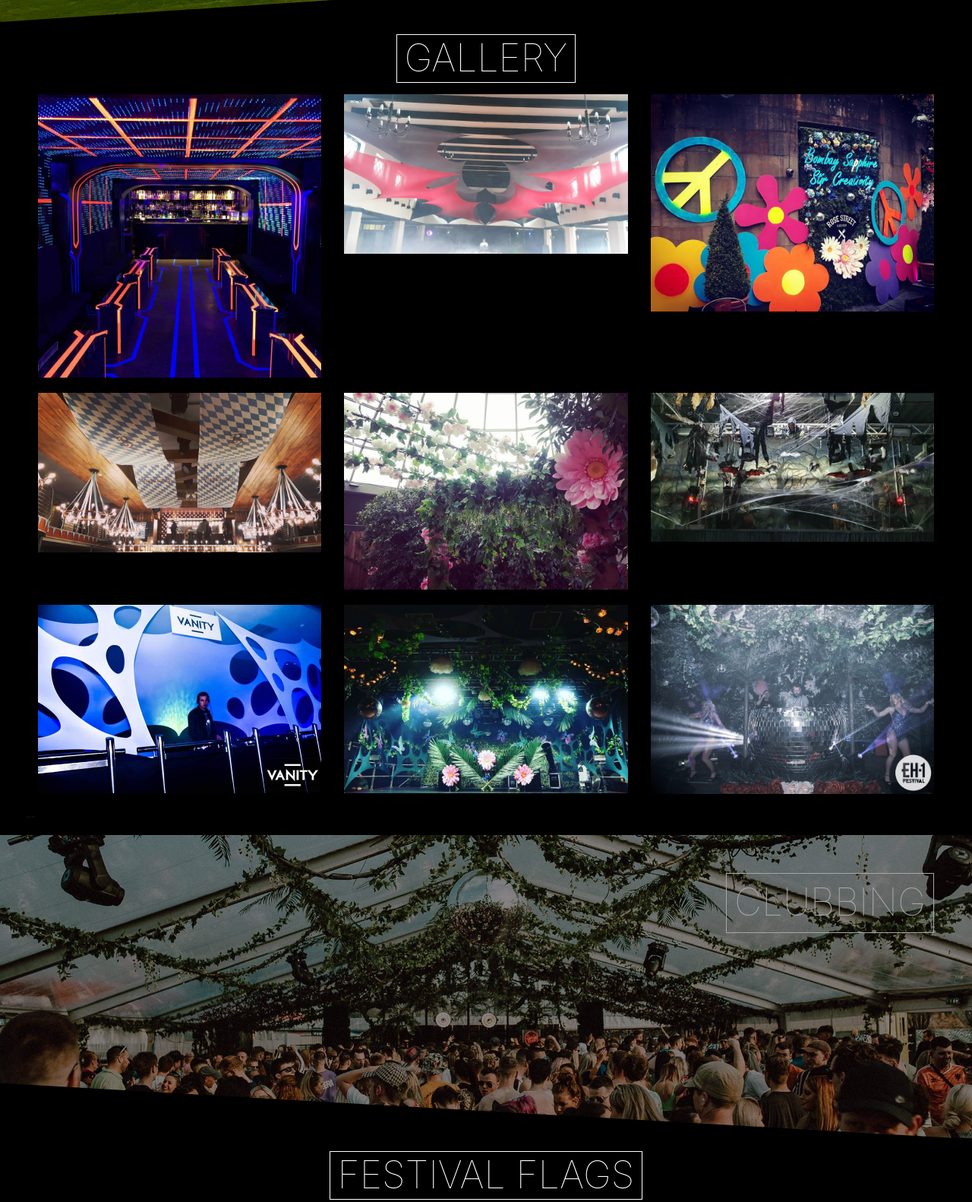
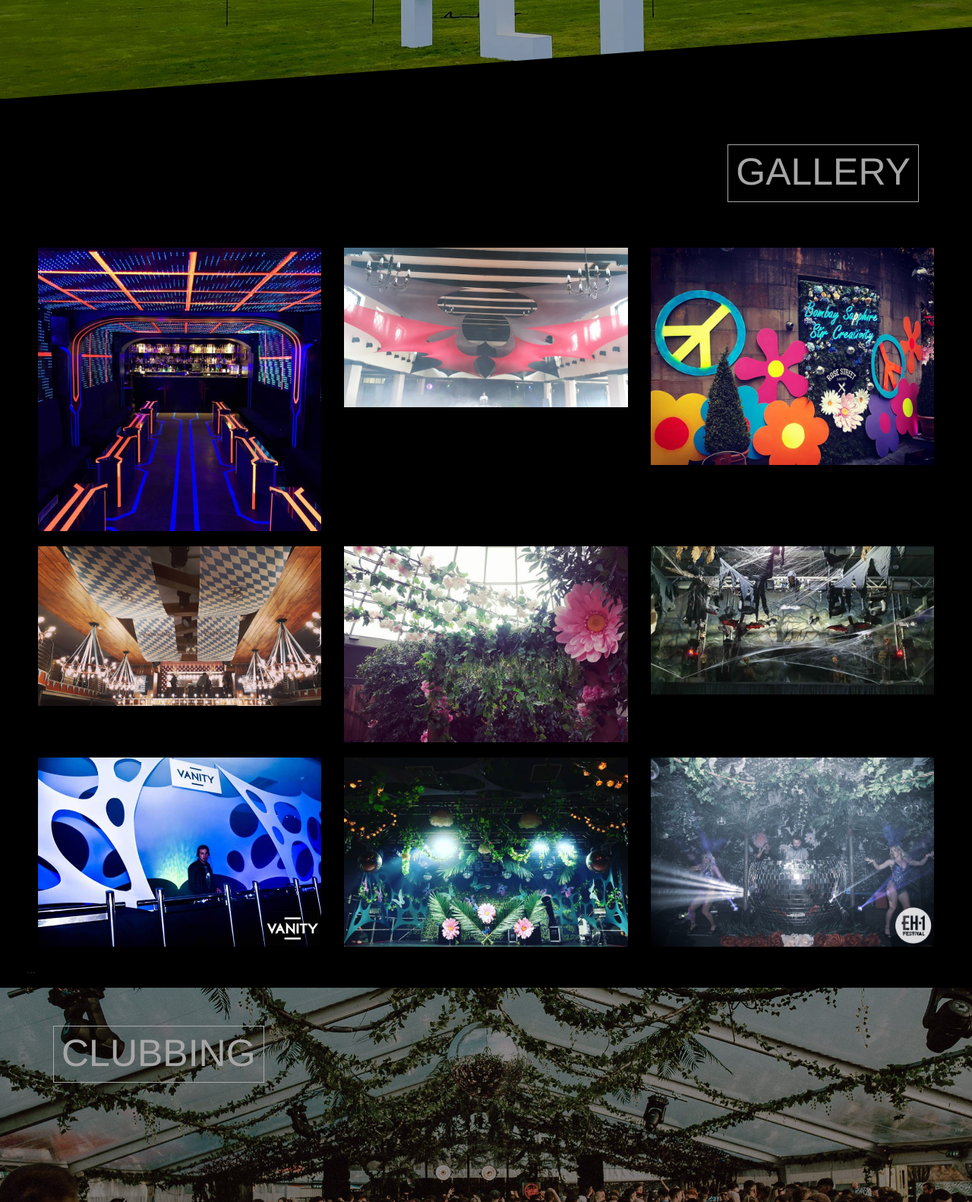
Before and after one commit to MrNobad/EDS_Website, a plain HTML site: page index.html in a window 1280 px wide. Shown: the part 1820-3402 px from the top of the page at 76% size. Drawn offline with nearby package versions, Linux system fonts and the light colour scheme.

Commit message:
Style CSS

```diff
--- a/index.html
+++ b/index.html
@@ -8,12 +8,12 @@
   <script src="https://kit.fontawesome.com/ba5c154945.js" crossorigin="anonymous"></script>
   <script src="WOW-master/dist/wow.js"></script>
   <script src="decor_web.js"></script>
+  <link href="css/bootstrap.css" rel="stylesheet">
   <link rel="stylesheet" href="https://maxcdn.bootstrapcdn.com/bootstrap/3.4.1/css/bootstrap.min.css">
   <script src="https://ajax.googleapis.com/ajax/libs/jquery/3.4.1/jquery.min.js"></script>
   <script src="https://maxcdn.bootstrapcdn.com/bootstrap/3.4.1/js/bootstrap.min.js"></script>
   <script language="JavaScript" src="scripts/gen_validatorv31.js" type="text/javascript"></script>
   <link rel="stylesheet" href="animate.css-master/animate.css">
-  <link href="css/bootstrap.css" rel="stylesheet">
   <link rel="stylesheet" href="style.css">
   <link rel='icon' href='images/EDS round.png' type='image/x-icon'/ >
   <title>Event Decor Scotland</title>
@@ -29,8 +29,8 @@
             <i class="fa fa-bars"></i>
         </button>
         <div id="myLinks" class="custom-menu collapse">
-          <!-- <a href="https://www.eventdecorscotland.co.uk/" class="active"></a>
-          <img src="images/eds_horizontal.png" alt="Logo" width="270" height="70"> -->
+          <!-- <a href="https://www.eventdecorscotland.co.uk/" class="active"></a> -->
+          <!-- <img src="images/eds_horizontal.png" alt="Logo" width="270" height="70"> -->
         <ul >
           <li>
             <a href="#home" class="hidden-xs">Home</a>
@@ -79,14 +79,16 @@
   <div id="skew2" class="cus-div">
     <div class="content-instagram">
       <div class="container2">
-        <span class="border1" >INSTAGRAM</span>
+        <div class="caption1 wow fadeInRight animated" style="padding-right:50px"data-wow-offset="10" data-wow-duration="1.5s" data-wow-delay="0.15s">
+          <span class="border1" >INSTAGRAM</span>
+        </div>
         <!-- SnapWidget -->
         <iframe src="https://snapwidget.com/embed/800740" class="snapwidget-widget" allowtransparency="true" frameborder="0" scrolling="no" style="border:none; overflow:hidden;  width:1500px; height:250px"></iframe>
       </div>
     </div>
     <div class="bgimg-3">
       <div class="caption2 wow fadeInRight animated" data-wow-offset="30" data-wow-duration="1.5s" data-wow-delay="0.15s">
-        <span class="border1" >FESTIVALS</span>
+        <span class="border2" >FESTIVALS</span>
       </div>
     </div>
   </div>
@@ -94,7 +96,9 @@
   <div id="skew1" class="cus-div">
     <div class="content">
       <div class="container1">
-        <span class="border1" style="">GALLERY</span>
+        <div class="caption1 wow fadeInRight animated" data-wow-offset="30" data-wow-duration="1.5s" data-wow-delay="0.15s">
+          <span class="border1" >GALLERY</span>
+        </div>
         <div class="row">
           <div class="col-md-4 wow fadeInRight animated" data-wow-offset="30" data-wow-duration="1.5s" data-wow-delay="0.15s">
             <div class="thumbnail">
@@ -369,13 +373,13 @@
         </div>
       </div>
       </span>
-      <button onclick="myOtherFunction()" id="myBtn" >more pics  >></button>
+      <button onclick="myOtherFunction()" id="myBtn" >more pics</button>
       </div>
     </div>
     </div>
     <div class="bgimg-1">
-      <div class="caption1 wow fadeInLeft animated" data-wow-offset="30" data-wow-duration="1.5s" data-wow-delay="0.15s">
-        <span class="border1" >CLUBBING</span>
+      <div class="caption4 wow fadeInRight animated" data-wow-offset="30" data-wow-duration="1.5s" data-wow-delay="0.15s">
+        <span class="border2" >CLUBBING</span>
       </div>
     </div>
   </div>
@@ -384,7 +388,9 @@
   <div id="skew3" class="cus-div">
     <div class="content">
       <div class="container3">
-        <span class="border1" >FESTIVAL FLAGS</span>
+        <div class="caption1 wow fadeInRight animated" data-wow-offset="30" data-wow-duration="1.5s" data-wow-delay="0.15s">
+          <span class="border1" >FESTIVAL FLAGS</span>
+        </div>
         <div class="row">
           <div class="col-md-4 wow fadeInRight animated" data-wow-offset="30" data-wow-duration="1.5s" data-wow-delay="0.15s">
             <div class="thumbnail">
@@ -450,8 +456,8 @@
       </div>
     </div>
     <div class="bgimg-4">
-      <div class="caption3 wow fadeInLeft animated" data-wow-offset="30" data-wow-duration="1.5s" data-wow-delay="0.15s">
-        <span class="border1" >THEMES</span>
+      <div class="caption4 wow fadeInRight animated" data-wow-offset="30" data-wow-duration="1.5s" data-wow-delay="0.15s">
+        <span class="border2" >THEMES</span>
       </div>
     </div>
   </div>
@@ -459,7 +465,9 @@
   <div id="skew4" class="cus-div">
     <div class="content">
       <div class="container2">
-        <span class="border1" >HIRE</span>
+        <div class="caption1 wow fadeInRight animated" data-wow-offset="30" data-wow-duration="1.5s" data-wow-delay="0.15s">
+          <span class="border1" >HIRE</span>
+        </div>
         <div class="row">
           <div class="col-md-4 wow fadeInUp animated" data-wow-offset="30" data-wow-duration="1.5s" data-wow-delay="0.15s">
             <div class="thumbnail">
@@ -496,7 +504,7 @@
     </div>
     <div class="bgimg-2">
       <div class="caption4 wow fadeInRight animated" data-wow-offset="30" data-wow-duration="1.5s" data-wow-delay="0.15s">
-        <span class="border1" >FORMAL</span>
+        <span class="border2" >FORMAL</span>
       </div>
     </div>
   </div>
@@ -504,7 +512,9 @@
   <div id="skew5" class="cus-div">
     <div class="content">
       <div class="container5">
-        <span class="border1" >INFLATABLES</span>
+        <div class="caption1 wow fadeInRight animated" data-wow-offset="30" data-wow-duration="1.5s" data-wow-delay="0.15s">
+          <span class="border1" >INFLATABLES</span>
+        </div>
         <div class="row">
           <div class="col-md-4 wow fadeInRight animated" data-wow-offset="30" data-wow-duration="1.5s" data-wow-delay="0.15s">
             <div class="thumbnail">
@@ -580,7 +590,7 @@
 </div> -->
 
 <div id="contact" class="container">
-  <span class="border" >CONTACT US</span>
+  <span class="border2" style="color:#000;border: 1px solid #000 !important;margin-right:580px">CONTACT US</span>
   <form id="form-inner" class="form-horizontal was-validated" method="POST" name="contactform" action="mailto:eventdecorscotland@live.co.uk?subject=New Enquiry" enctype="text/plain" target="_blank">
     <div class="form-group">
       <label class="control-label col-sm-2" for="name">Name:</label>
--- a/style.css
+++ b/style.css
@@ -44,12 +44,12 @@ body{
   min-height: 400px;
 }
 .caption1, .caption3, .caption5{
-  padding-right: 50px;
+  /* padding-right: 50px; */
   padding-top: 50px;
   display: flex;
   flex-direction: row;
   justify-content: flex-end;
-  color: #000;
+  color: #ddddddbf;
 }
 .caption2, .caption4{
   padding-left: 50px;
@@ -57,7 +57,7 @@ body{
   display: flex;
   flex-direction: row-reverse;
   justify-content: flex-end;
-  color: #000;
+  color: #ddddddbf;
 }
 .thumbnail{
   padding: 0;
@@ -271,7 +271,9 @@ header ul li:hover a::before{
     background-color: black;
     position: absolute;
     top: 25px;
-    right: 35px;
+    right: 55px;
+    /* width: 35px;
+    height: 35px; */
     cursor: pointer;
   }
   .custom-menu a.icon {
@@ -304,18 +306,23 @@ h2 {
   color: #000;
 }
 
-.border{
+.border1{
   background-color: transparent;
-  border-color: #000;
-  border: 1px solid #000 !important;
+  color: #ddddddbf;
+  border: 1px solid #ddddddbf !important;
   font-size:50px;
-  font-weight: lighter;
+  font-weight: 100;
   padding-left: 10px;
   padding-right: 10px;
   margin-bottom: 50px;
   padding-bottom: 2px;
+  margin-right: 20px;
+  margin-left: 600px;
+  padding-bottom: 2px;
+  display: flex;
+  flex-direction: row-reverse;
 }
-.border1{
+.border2{
   background-color: transparent;
   color: #fff;
   border: 1px solid #fff !important;
@@ -325,8 +332,13 @@ h2 {
   padding-left: 10px;
   padding-right: 10px;
   margin-bottom: 50px;
+  margin-left: 20px;
+  margin-right: 600px;
   padding-bottom: 2px;
+  display: flex;
+  flex-direction: row;
 }
+
 .row {
   margin-top: 10px;
 }
@@ -402,7 +414,6 @@ h2 {
 }
 
 .content{
-  font-weight: bold;
   text-align: center;
   padding: 10px 50px;
   overflow: hidden;
```
